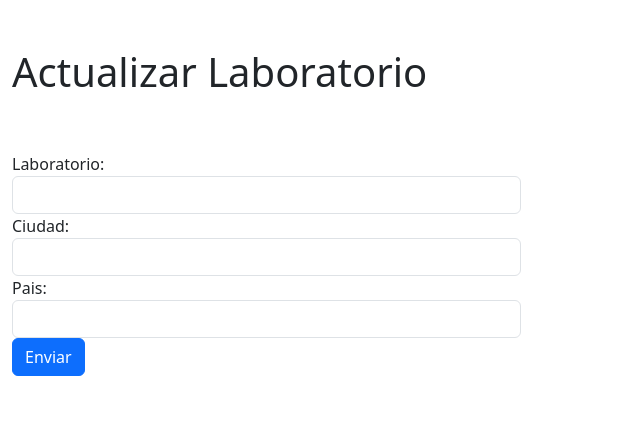
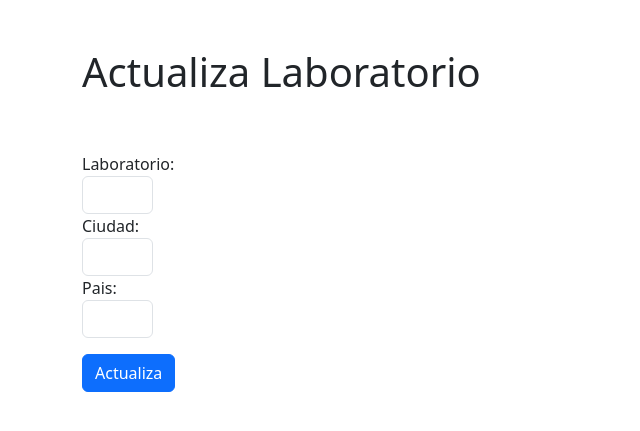
Before and after one commit to marcelolucianosm/practica_final_orm_django, a Django app: template templates/laboratorios/upd_laboratorio.html in a window 1280 px wide. Shown: the part 104-535 px from the top of the page, without its empty margins (0-640 px from the left). Run offline with Django 5.2, Linux system fonts and the light colour scheme; the template is opened without the code that fills it: values that come from a table or form of the project are taken from there, others are empty.

Commit message:
ultimos maquillajes

```diff
--- a/templates/index.html
+++ b/templates/index.html
@@ -3,9 +3,8 @@
 
 <main class="container py-5">
     <section>
-        <h1 class="text-center py-3">Inicio</h1>
+        <h1 class="text-center py-3">Pagina de Inicio Aplicacion de Laboratorios</h1>
     </section>
-
 </main>
 
 
--- a/templates/laboratorios/laboratorios.html
+++ b/templates/laboratorios/laboratorios.html
@@ -3,7 +3,6 @@
 <main class="container-fluid">
     <section id="listado-laboratorios">
         <h1 class="text-left py-3">Informacion de Laboratorios</h1>
-
         {% if laboratorio %}
             <table class="table">
             <thead>
@@ -23,8 +22,8 @@
                     <td>{{lab.laboratorio|upper}}</td>
                     <td>{{lab.ciudad}}</td>
                     <td>{{lab.pais}}</td>
-                    <td><a class="btn btn-primary" href="{% url 'upd_laboratorio' pk=lab.id %}" class="btn btn-primary" >Actualizar</a></td>
-                    <td><a class="btn btn-primary" href="{% url 'del_laboratorio' pk=lab.id %}" class="btn btn-primary" >Eliminar</a></td>
+                    <td><a class="btn btn-primary" href="{% url 'upd_laboratorio' pk=lab.id %}" class="btn btn-primary" >Actualiza</a></td>
+                    <td><a class="btn btn-primary" href="{% url 'del_laboratorio' pk=lab.id %}" class="btn btn-primary" >Elimina</a></td>
                 </tr>
                 {% endfor %}
             </tbody>
--- a/templates/laboratorios/upd_laboratorio.html
+++ b/templates/laboratorios/upd_laboratorio.html
@@ -1,26 +1,22 @@
 {% extends "layouts/base.html" %}
 {% block contenido %}
 
-    <main class="container-fluid">
+    <main class="container">
         <section>
-            <h1 class="text-left py-5">Actualizar Laboratorio</h1>
+            <h1 class="text-left py-5">Actualiza Laboratorio</h1>
         </section>
-
             <section>
-
                 <div class="row justify-content-left">
-                <div class="col-12 col-md-5">
+                    <div class="col-12 col-md-1">
                         <form method="post">
                             {% csrf_token %}
                                 {{form}}
-                        <div class="d-grid gap-2 d-md-block">
-                            <button class="btn btn-primary btn-md" type="submit">Enviar</button>
+                            <div class="d-grid pt-3 d-md-block">
+                                <button class="btn btn-primary btn-md" type="submit" >Actualiza</button>
                             </div>
                         </form>
                     </div>
                 </div>
-
             </section>
-
     </main>
 {% endblock  %}
--- a/templates/layouts/base.html
+++ b/templates/layouts/base.html
@@ -9,11 +9,6 @@
     <link href="https://cdn.jsdelivr.net/npm/bootstrap@5.3.3/dist/css/bootstrap.min.css" rel="stylesheet" integrity="sha384-QWTKZyjpPEjISv5WaRU9OFeRpok6YctnYmDr5pNlyT2bRjXh0JMhjY6hW+ALEwIH" crossorigin="anonymous">
 
     <script src="https://cdn.jsdelivr.net/npm/bootstrap@5.3.3/dist/js/bootstrap.bundle.min.js" integrity="sha384-YvpcrYf0tY3lHB60NNkmXc5s9fDVZLESaAA55NDzOxhy9GkcIdslK1eN7N6jIeHz" crossorigin="anonymous"></script>
-
-    <link rel="shortcut icon" href="{% static "css/img/favicon.ico" %}" type="image/x-icon">
-
-    <link rel="stylesheet" href="{% static "/css/styles.css" %}">
-
 </head>
 
 
```
Also changed, not shown: laboratorio/views.py (+2 -25 lines), templates/laboratorios/add_laboratorio.html (+3 -6 lines), templates/laboratorios/del_laboratorio.html (+12 -9 lines). Lines whose indentation alone changed are shown as unchanged.
